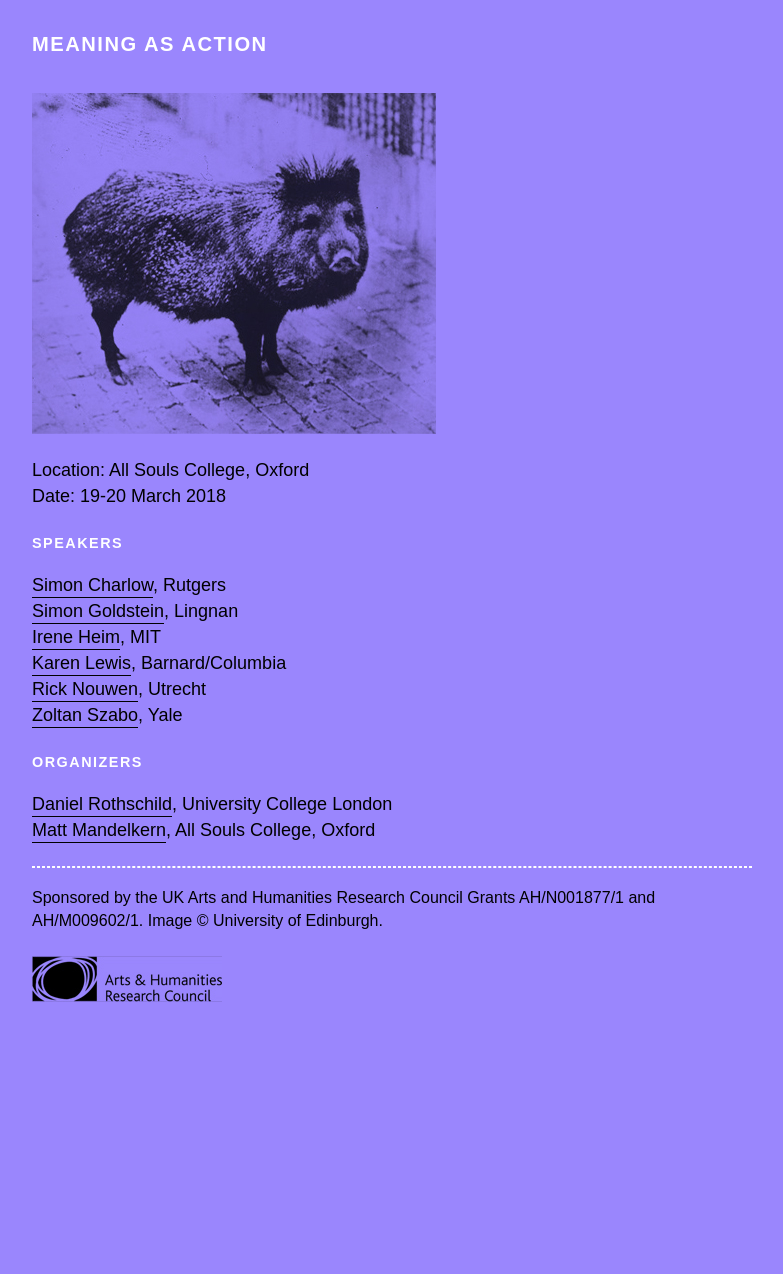
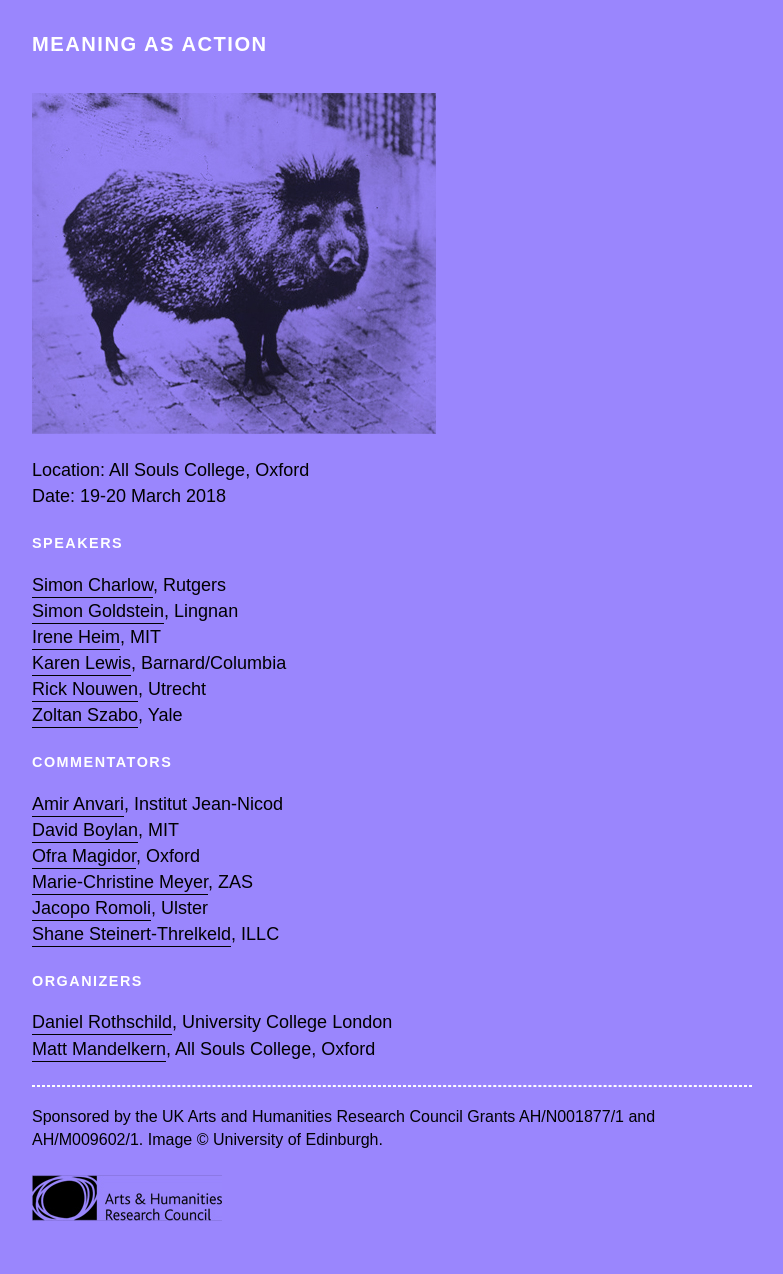
Before and after one commit to danielrothschild/danielrothschild.github.io, a Jekyll site: the page built from _pages/44_dynsem2.md, in a window 1280 px wide. Shown: the whole page, without its empty margins (248-1031 px from the left). Built offline with Jekyll 4.4.1, drawn with Linux system fonts in a browser that asks for light colours; comment, search, counter and statistics services are not loaded; before the commit the page ends 1055 px from its top, so only the background shows below that.

Commit message:
added commentators

```diff
--- a/_pages/44_dynsem2.md
+++ b/_pages/44_dynsem2.md
@@ -26,6 +26,15 @@ Date: 19-20 March 2018
 [Rick Nouwen](http://ricknouwen.org/rwfn/), Utrecht    <br>
 [Zoltan Szabo](http://campuspress.yale.edu/zoltanszabo/), Yale
 
+<div class="title"> COMMENTATORS </div>
+
+[Amir Anvari](https://sites.google.com/site/amiraanvari/), Institut Jean-Nicod <br>
+[David Boylan](https://davidhboylan.weebly.com/), MIT <br>
+[Ofra Magidor](http://www.magidor.com/), Oxford <br>
+[Marie-Christine Meyer](http://www.zas.gwz-berlin.de/mitarbeiter_meyer.html), ZAS <br>
+[Jacopo Romoli](http://www.jacoporomoli.com/), Ulster <br>
+[Shane Steinert-Threlkeld](http://shane.st/), ILLC
+
 <div class="title"> ORGANIZERS </div>
 
 [Daniel Rothschild](http://danielrothschild.com/), University College London <br>
```
